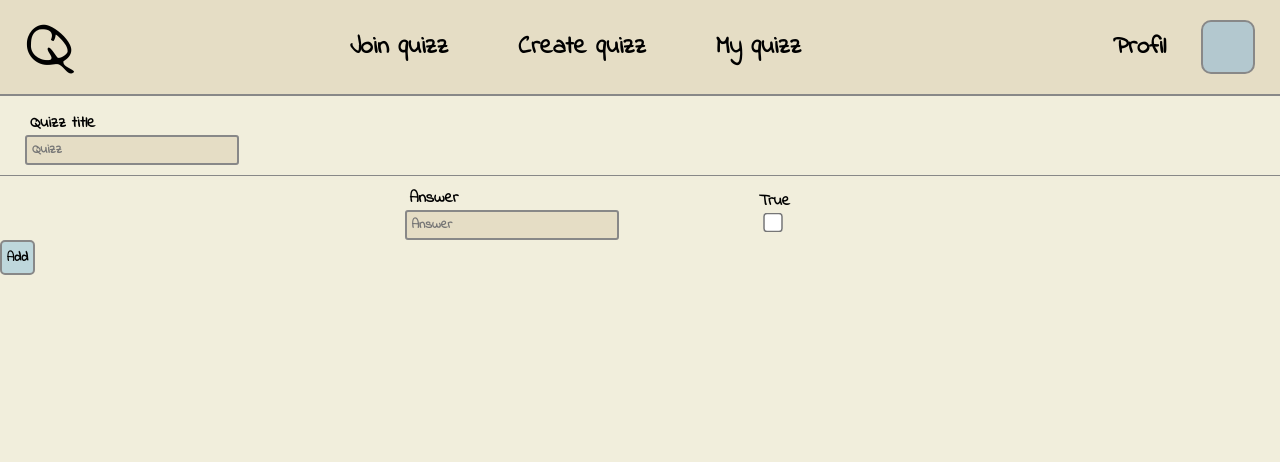
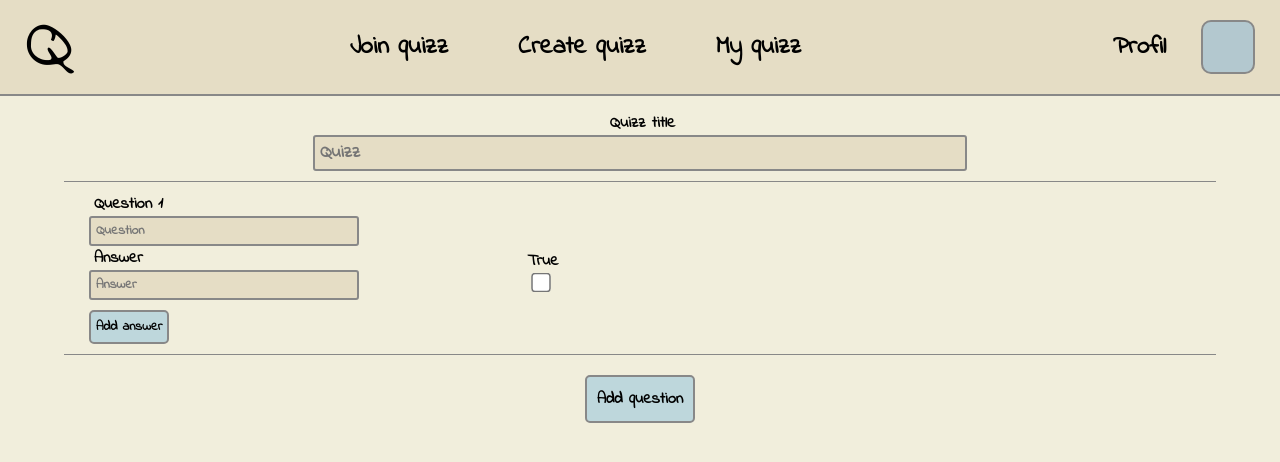
Before and after one commit to Herbin-Clement/projet-web-s8, a React (Create React App) app in the folder front/: page /create in a window 1280 px wide. Shown: the top 462 px of the page. Built offline with nearby package versions, Linux system fonts and the light colour scheme; a web font is replaced by a local one.

Commit message:
update create

```diff
--- a/front/src/Component/create/Create.tsx
+++ b/front/src/Component/create/Create.tsx
@@ -5,24 +5,29 @@ import CreateQuestion from './CreateQuestion';
 
 const Line = () => {
     return (
-        <div className="line"/>
+        <div className="line" />
     )
 }
 
 const Create = () => {
     return (
         <div className="home">
-            <Header/>
-            <div className="create-content">
-                <div className="create-title">
-                    <div className="create-input">
-                        <div>Quizz title</div>
-                        <input type="text" placeholder="Quizz"/>
+            <Header />
+            <div className="create">
+                <div className="create-content">
+                    <div className="create-title">
+                        <div className="create-input">
+                            <div>Quizz title</div>
+                            <input type="text" placeholder="Quizz" />
+                        </div>
+                    </div>
+                    <Line />
+                    <CreateQuestion />
+                    <Line />
+                    <div className="create-input test-question">
+                        <button className="quizz-button-add-question">Add question</button>
                     </div>
                 </div>
-                <Line/>
-                <CreateQuestion/>
-                <button className="quizz-add-button">Add</button>
             </div>
         </div>
     )
--- a/front/src/Component/create/CreateQuestion.tsx
+++ b/front/src/Component/create/CreateQuestion.tsx
@@ -1,11 +1,25 @@
+import React from 'react';
 import './create.css';
 
 import Answer from './CreateAnswer';
 
+const Question = (id: number): React.JSX.Element => {
+    return (
+        <div className="create-input">
+            <div>Question {id}</div>
+            <input className="create-input-question" type="text" placeholder="Question" />
+        </div>
+    )
+}
+
 const CreateQuestion = () => {
     return (
         <div className="create-question">
-            <Answer/>
+            {Question(1)}
+            <Answer />
+            <div className="create-input">
+                <button className="quizz-button-add-answer">Add answer</button>
+            </div>
         </div>
     )
 }
--- a/front/src/Component/create/create.css
+++ b/front/src/Component/create/create.css
@@ -1,20 +1,40 @@
+.create {
+    display: flex;
+    justify-content: center;
+    align-items: center;
+}
+
 .create-content {
     box-sizing: border-box;
+    width: 90%;
+    min-height: 100%;
+    display: flex;
+    flex-direction: column;
+    min-height: 88vh;
     padding-top: 15px;
-    min-height: 88vh;
 }
 
 .line {
-    width: 100vw;
+    width: 100%;
     height: 1px;
     margin: 10px 0;
     background-color: #888888;
 }
 
+.create-title>.create-input {
+    display: flex;
+    flex-direction: column;
+    align-items: center;
+}
+
+.create-title>.create-input input {
+    width: 50vw;
+    font-size: large;
+}
+
 .create-answer {
     display: flex;
     align-items: center;
-    justify-content: center;
 }
 
 .create-input {
@@ -22,47 +42,75 @@
     font-weight: 600;
 }
 
-.create-input > input {
+.create-input>input {
     margin-bottom: 0;
 }
 
-.create-input > div {
+.create-input>div {
     margin-left: 5px;
 }
 
-.create-input > input {
-    width: 25vh;
+.create-input>input {
+    min-width: 20vw;
     padding: 3px 5px;
     border: 2px solid #888888;
     border-radius: 3px;
     background-color: #E5DDC5;
 }
 
-.create-input > input:focus {
+.create-input>input:focus {
     outline: none;
     border: specify yours;
- }
+}
 
- .create-answer {
+.create-answer {
     display: flex;
- }
+}
 
-.create-input > input[type="checkbox"] {
+.create-input>input[type="checkbox"] {
     accent-color: #B3C8CF;
     transform: scale(1.5);
 }
 
- .create-cb {
+.create-cb {
     text-align: center;
- }
+}
 
- .create-content button {
+.quizz-button-add-answer {
     display: flex;
     align-items: center;
     justify-content: center;
-    width: 35px;
-    height: 35px;
+    margin-top: 10px;
+    padding: 5px;
     border: 2px solid #888888;
     border-radius: 5px;
     background-color: #BED7DC;
+    cursor: pointer;
 }
+
+.quizz-button-add-answer:hover {
+    background-color: #B3C8CF;
+}
+
+.quizz-button-add-question {
+    display: flex;
+    align-items: center;
+    justify-content: center;
+    margin-top: 10px;
+    padding: 10px;
+    border: 2px solid #888888;
+    border-radius: 5px;
+    background-color: #BED7DC;
+    font-size: medium;
+    cursor: pointer;
+}
+
+.quizz-button-add-question:hover {
+    background-color: #B3C8CF;
+}
+
+.test-question {
+    display: flex;
+    justify-content: center;
+    align-items: center;
+}
```
